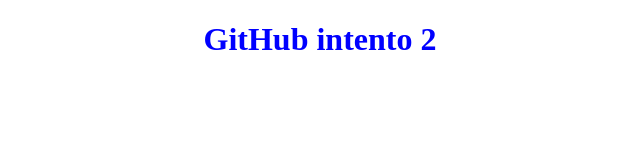
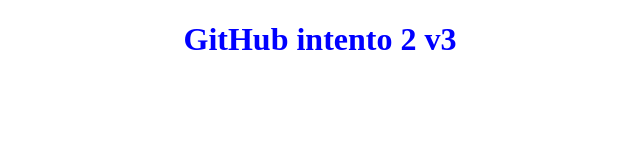
Before and after one commit to profeCristian/Patitas, a plain HTML site: page index.html in a window 1280 px wide. Shown: the whole page, without its empty margins (320-960 px from the left). Drawn offline with Linux system fonts and the light colour scheme.

Commit message:
mod 14042022

```diff
--- a/index.html
+++ b/index.html
@@ -8,7 +8,7 @@
     <link rel="stylesheet" href="css/estilo.css">
 </head>
 <body>
-    <h1>GitHub intento 2</h1>
+    <h1>GitHub intento 2 v3</h1>
     <br>
 </body>
 </html>
```
